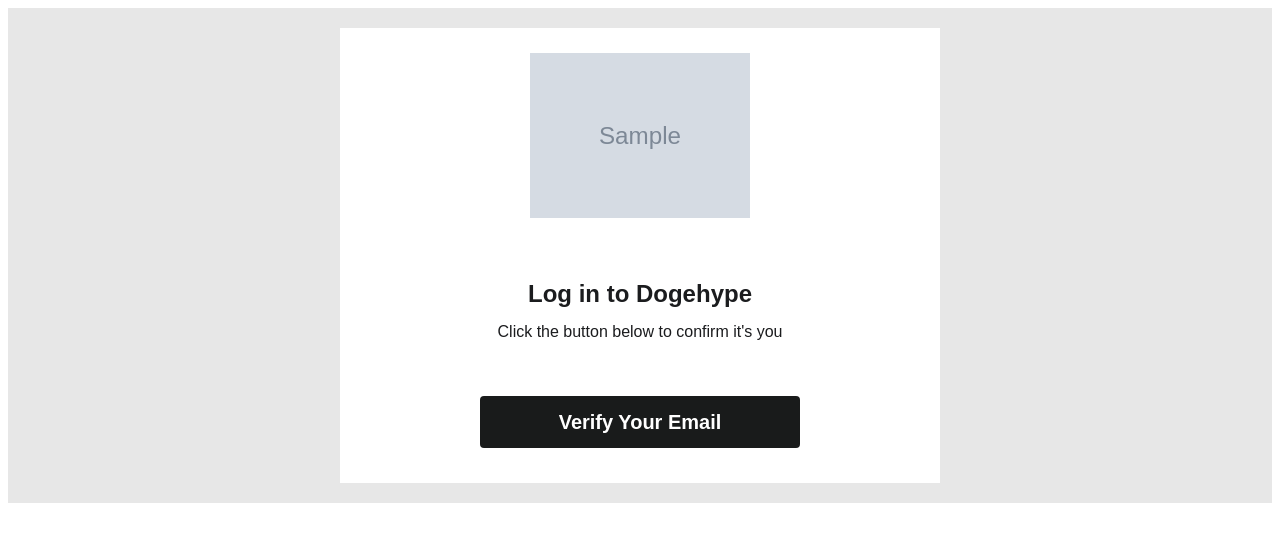
After one commit to VKalaitanov/service_project, a Django app: template users/templates/users/email_template.html in a window 1280 px wide. The commit adds this page. Shown: the top 542 px of the page. Run offline with Django 5.2, Linux system fonts and the light colour scheme; the template is opened without the code that fills it: most values are stand-ins (such as "Sample title", 1, 10 or a date in 2020); grey boxes marked "Sample" are stand-in pictures.

Commit message:
'add-send-email'

```diff
--- a/users/templates/users/email_confirmation_failed.html
+++ b/users/templates/users/email_confirmation_failed.html
@@ -2,5 +2,5 @@
 
 {% block content_users %}
 <h1 style="font-size: 15px">Упс...<br>Что то пошло не так :(</h1>
-<h1 style="font-size: 15px"><a href="{% url 'home' %}">На главную</h1>
+<a href="{% url 'home' %}"><button type="submit" class="login-btn" >На главную страницу</button></a>
 {% endblock %}
--- a/users/templates/users/email_confirmed.html
+++ b/users/templates/users/email_confirmed.html
@@ -2,5 +2,5 @@
 
 {% block content_users %}
 <h1 style="font-size: 15px">Поздравляем! <br>Ваш профиль активирован.</h1>
-<h1 style="font-size: 15px"><a href="{% url 'users:login' %}">Войти</a></h1>
+<a href="{% url 'users:login' %}"><button type="submit" class="login-btn" >Войти</button></a>
 {% endblock %}
--- /dev/null
+++ b/users/templates/users/email_template.html
@@ -0,0 +1,57 @@
+<!DOCTYPE html>
+<html lang="en">
+<head>
+    <meta charset="UTF-8">
+    <title>Title</title>
+</head>
+<body>
+<div style="background-color:#e7e7e7;padding:20px 0;font-family:Arial,Helvetica,sans-serif;line-height:1.5;color:#1b1c1e">
+    <table style="width:600px;margin:0 auto;background:#fff;direction:ltr">
+        <tbody>
+            <tr>
+                <td>
+                    <div style="padding:22px 0">
+                        <img src="{{ image_url }}" alt="logo" width="220" style="margin:0 auto;display:block">
+                    </div>
+                </td>
+            </tr>
+            <tr>
+                <td>
+                    <div style="padding:16px 22px 0;text-align:center">
+                        <h1 style="font-size:24px;margin-bottom:0">
+                            Log in to Dogehype
+                        </h1>
+                        <p style="font-size:16px;margin-top:8px">
+                            Click the button below to confirm it's you
+                        </p>
+                    </div>
+                </td>
+            </tr>
+            <tr>
+                <td>
+                    <div>
+                        <a href="{{ activate_url }}" style="color:#fff!important;
+                                                          background-color:#191b1b;
+                                                          display:block;
+                                                          font-size:20px;
+                                                          font-weight:600;
+                                                          line-height:52px;
+                                                          max-width:320px;
+                                                          text-decoration:none;
+                                                          width:320px!important;
+                                                          height:100%;
+                                                          margin:32px auto;
+                                                          padding:0;
+                                                          border-radius:4px;
+                                                          text-align:center"
+                        >
+                            Verify Your Email
+                        </a>
+                    </div>
+                </td>
+            </tr>
+        </tbody>
+    </table>
+</div>
+</body>
+</html>
--- a/users/urls.py
+++ b/users/urls.py
@@ -12,5 +12,5 @@
     path('confirm-email/<str:uidb64>/<str:token>/', views.UserConfirmEmailView.as_view(), name='confirm_email'),
     path('email-confirmation-sent/', views.EmailConfirmationSentView.as_view(), name='email_confirmation_sent'),
     path('email-confirmed/', views.EmailConfirmedView.as_view(), name='email_confirmed'),
-    path('confirm-email-failed/', views.EmailConfirmationFailedView.as_view(), name='email_confirmation_failed')
+    path('confirm-email-failed/', views.EmailConfirmationFailedView.as_view(), name='email_confirmation_failed'),
 ]
```
Also changed, not shown: users/views.py (+15 -10 lines).
